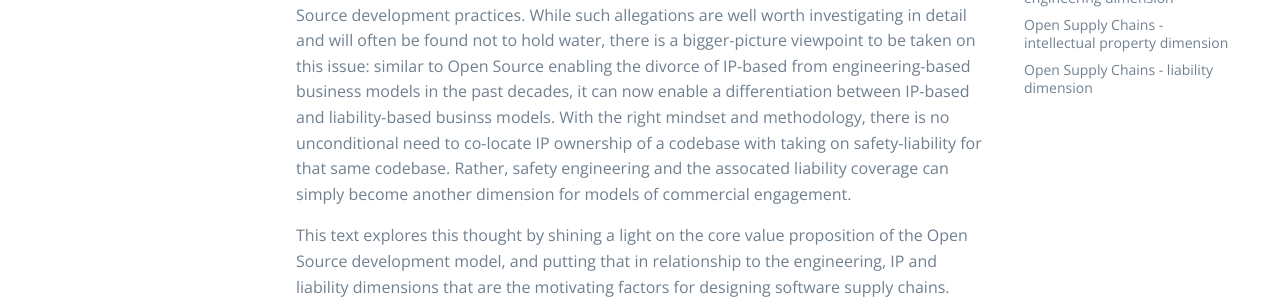
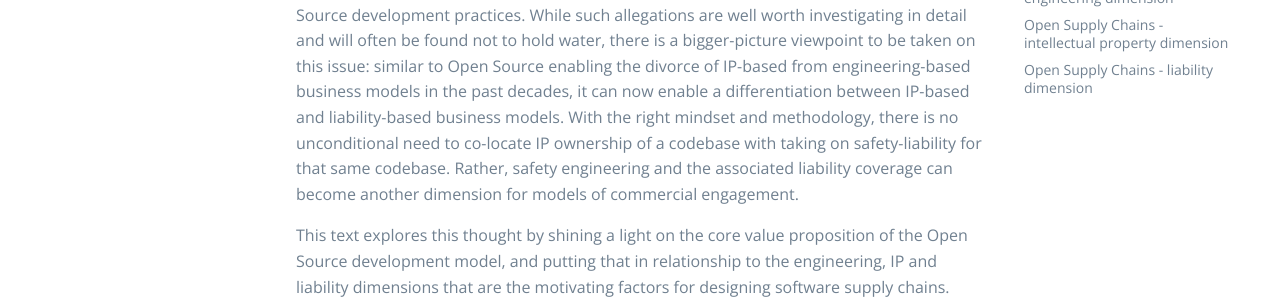
Before and after one commit to elisa-tech/wg-osep, an MkDocs documentation site: the page built from docs/OssSupplyChain.md, in a window 1280 px wide and 900 px high. Shown: the part 321-621 px from the top of the window. Built offline with MkDocs 1.6.1 and Material for MkDocs 9.7.7, drawn with Linux system fonts in a browser that asks for light colours; comment, search, counter and statistics services are not loaded; some of the changed text lies outside the part shown.

Commit message:
Update docs/OssSupplyChain.md
Co-authored-by: Paul Albertella <paul.albertella@codethink.co.uk>
Signed-off-by: Daniel Krippner <dk.mailbox@gmx.net>

```diff
--- a/docs/OssSupplyChain.md
+++ b/docs/OssSupplyChain.md
@@ -1,6 +1,6 @@
 # Safety Software Supply Chain (aka: voila, there is your business model!)
 
-There exists a long-standing and seemingly intractable conflict between the world of commercial Product Safety and the Open Source development model. It is commonly stated that Open Source software is inherently unfit for deployment in systems that have to adhere to safety regulations, due to the instrinsically uncontrolled and aimless nature of Open Source development practices. While such allegations are well worth investigating in detail and will often be found not to hold water, there is a bigger-picture viewpoint to be taken on this issue: similar to Open Source enabling the divorce of IP-based from engineering-based business models in the past decades, it can now enable a differentiation between IP-based and liability-based businss models. With the right mindset and methodology, there is no unconditional need to co-locate IP ownership of a codebase with taking on safety-liability for that same codebase. Rather, safety engineering and the assocated liability coverage can simply become another dimension for models of commercial engagement.
+There exists a long-standing and seemingly intractable conflict between the world of commercial Product Safety and the Open Source development model. It is commonly stated that Open Source software is inherently unfit for deployment in systems that have to adhere to safety regulations, due to the instrinsically uncontrolled and aimless nature of Open Source development practices. While such allegations are well worth investigating in detail and will often be found not to hold water, there is a bigger-picture viewpoint to be taken on this issue: similar to Open Source enabling the divorce of IP-based from engineering-based business models in the past decades, it can now enable a differentiation between IP-based and liability-based business models. With the right mindset and methodology, there is no unconditional need to co-locate IP ownership of a codebase with taking on safety-liability for that same codebase. Rather, safety engineering and the associated liability coverage can become another dimension for models of commercial engagement.
 
 This text explores this thought by shining a light on the core value proposition of the Open Source development model, and putting that in relationship to the engineering, IP and liability dimensions that are the motivating factors for designing software supply chains.
 
```
